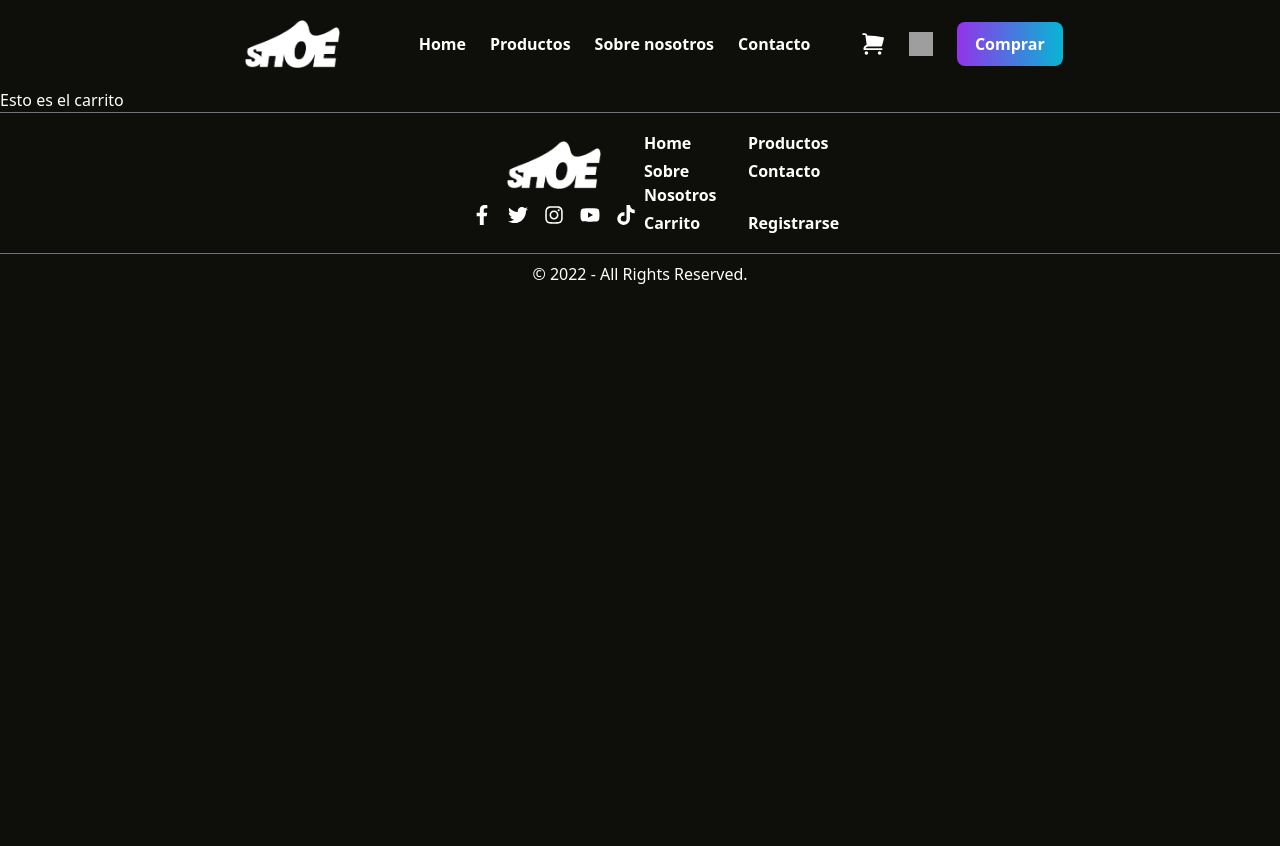
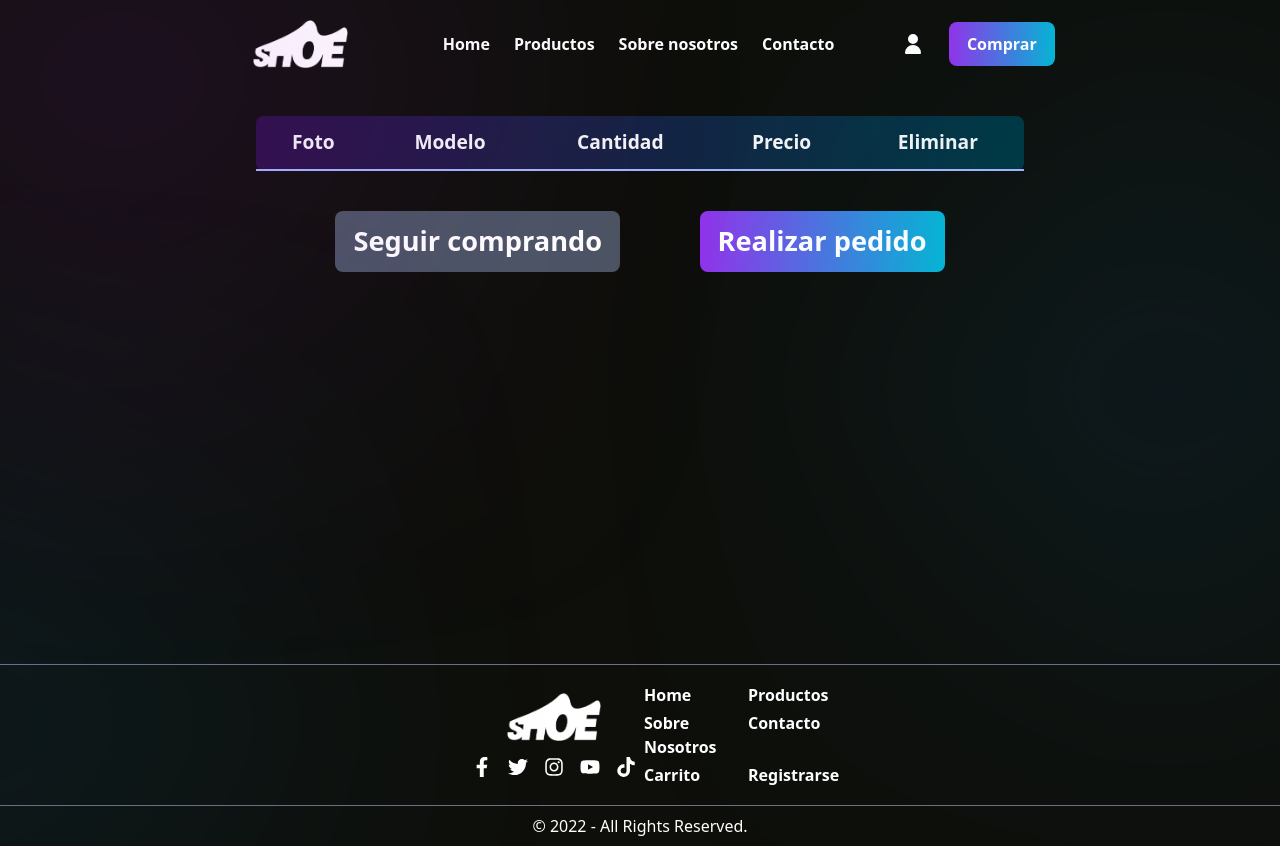
Before and after one commit to IgnacioLF/tienda_zapatillas_web, a React (Vite) app: page /carrito in a window 1280 px wide. Before the commit the page ends 800 px from the top, so only its background shows below. Built offline with nearby package versions, Linux system fonts and the light colour scheme.

Commit message:
-added cart

```diff
--- a/src/App.jsx
+++ b/src/App.jsx
@@ -10,12 +10,13 @@ import SobreNosotros from "./pages/SobreNosotros";
 import Tienda from "./pages/Tienda";
 import ZapatillaDetalles from "./pages/ZapatillaDetalles";
 import Cookies from "universal-cookie";
+import Checkout from "./pages/Checkout";
 
 export const userContext = createContext();
 
 function App() {
   const cookies = new Cookies();
-  const [userId, setUserId] = useState("");
+  const [userId, setUserId] = useState(null);
 
   useEffect(() => {
     setUserId(cookies.get("user"));
@@ -38,6 +39,7 @@ function App() {
             path="/zapatilla/:zapatillaID"
             element={<ZapatillaDetalles />}
           />
+          <Route path="/checkout" element={<Checkout />} />
         </Routes>
         <Footer />
       </userContext.Provider>
--- a/src/api/ServicioWebCarrito_Spring.js
+++ b/src/api/ServicioWebCarrito_Spring.js
@@ -15,3 +15,21 @@ export const agregarZapatillaCarrito = async (id, cantidad) => {
       return err;
     });
 };
+
+// GET
+export const obtenerCarrito = (userId) => {
+  const url = `${SpringHost}ServicioWebCarrito/obtenerProductosCarrito?userId=${userId}`;
+
+  return fetch(url)
+    .then((response) => {
+      console.log("response :", response);
+      return response.json();
+    })
+    .then((data) => {
+      console.log("data :", data);
+      return data;
+    })
+    .catch((error) => {
+      console.log("error :", error);
+    });
+};
--- a/src/components/Header.jsx
+++ b/src/components/Header.jsx
@@ -25,7 +25,11 @@ const Header = () => {
   const { userId, setUserId } = useContext(userContext);
 
   useEffect(() => {
-    if (cookies.get("user") !== "") {
+    if (
+      cookies.get("user") !== "" &&
+      cookies.get("user") !== undefined &&
+      cookies.get("user") !== null
+    ) {
       setIsLogged(true);
     }
   }, []);
--- a/src/pages/Cart.jsx
+++ b/src/pages/Cart.jsx
@@ -1,5 +1,128 @@
+/* eslint-disable camelcase */
+import { SpringHost } from "../constants/constants";
+import RedButton from "../components/RedButton";
+import OutlineButton from "../components/OutlineButton";
+import PurpleButton from "../components/PurpleButton";
+import { useNavigate } from "react-router-dom";
+import { useContext, useEffect, useState } from "react";
+import { userContext } from "../App";
+import { obtenerCarrito } from "../api/ServicioWebCarrito_Spring";
+
 const Cart = () => {
-  return <div className="text-white">Esto es el carrito</div>;
+  const navigate = useNavigate();
+  const { userId } = useContext(userContext);
+  const [cartData, setCartData] = useState(null);
+
+  useEffect(() => {
+    if (userId === "") {
+      navigate("/");
+    } else if (userId !== null && userId !== undefined) {
+      const getCarrito = async () => {
+        const res = await obtenerCarrito(userId);
+        setCartData(res);
+      };
+      getCarrito();
+    }
+  }, [userId]);
+
+  const handleOnClickSeguirComprando = () => {
+    navigate("/tienda");
+  };
+
+  const handleOnClickCheckout = () => {
+    if (cartData.length > 0 && cartData !== null) {
+      navigate("/checkout");
+    }
+  };
+
+  return (
+    <div className="text-white flex justify-center">
+      <div
+        id="purple_blur_top_left"
+        className="absolute z-[0] top-[0%] left-0 bottom-0 w-[20%] h-[20%] purple__gradient rounded-full"
+      />
+      <div
+        id="cyan_blur_top_right"
+        className="absolute z-[0] top-[40%] right-0 bottom-0 w-[17%] h-[17%] cyan__gradient rounded-full"
+      />
+      <div
+        id="cyan_blur_middle_left"
+        className="absolute z-[0] left-[-10%] top-[82%] bottom-0 w-[17%] h-[17%] cyan__gradient rounded-full"
+      />
+      <div className="max-w-[60%] w-full min-h-[71vh] mt-2">
+        <table className="w-full rounded-lg m-5 mx-auto text-gray-100 bg-gradient-to-r from-[#2b1046] to-[#003741] text-[1.2rem]">
+          <thead>
+            <tr className="text-center border-b-2 border-indigo-300">
+              <th className="px-4 py-3">Foto</th>
+              <th className="px-4 py-3">Modelo</th>
+              <th className="px-4 py-3">Cantidad</th>
+              <th className="px-4 py-3">Precio</th>
+              <th className="px-4 py-3">Eliminar</th>
+            </tr>
+          </thead>
+          <tbody>
+            {cartData &&
+              cartData.map((cartItem, index) => {
+                const { cantidad, modelo, precio, zapatilla_id } = cartItem;
+                let rowStyles = "border-b border-indigo-400 text-center";
+                if (index === cartData.length - 1) {
+                  rowStyles = "rounded-b-lg text-center";
+                }
+
+                return (
+                  <tr key={index} className={rowStyles}>
+                    <td className="px-4 py-3 flex items-center justify-center">
+                      <img
+                        src={`${SpringHost}/subidas/${zapatilla_id}.png`}
+                        className="h-[100px] w-[100px]"
+                      />
+                    </td>
+                    <td className="px-4 py-3">{modelo}</td>
+                    <td className="px-4 py-3 text-gray-900">
+                      <input
+                        type={"number"}
+                        className="w-[5rem] text-center py-2 px-1 rounded-xl font-semibold"
+                        value={cantidad}
+                      />
+                    </td>
+                    <td className="px-4 py-3">{precio}$</td>
+                    <td className="px-4 py-3">
+                      <RedButton Click={() => alert("TODO")}>
+                        <svg
+                          xmlns="http://www.w3.org/2000/svg"
+                          fill="none"
+                          viewBox="0 0 24 24"
+                          strokeWidth={4}
+                          stroke="currentColor"
+                          className="w-6 h-6"
+                        >
+                          <path
+                            strokeLinecap="round"
+                            strokeLinejoin="round"
+                            d="M6 18L18 6M6 6l12 12"
+                          />
+                        </svg>
+                      </RedButton>
+                    </td>
+                  </tr>
+                );
+              })}
+          </tbody>
+        </table>
+        <div className="w-full flex justify-evenly mt-10 text-[1.7rem] mb-10">
+          <OutlineButton
+            Click={handleOnClickSeguirComprando}
+            styles={"font-bold "}
+          >
+            Seguir comprando
+          </OutlineButton>
+          <PurpleButton Click={handleOnClickCheckout} styles={"font-bold"}>
+            Realizar pedido
+          </PurpleButton>
+        </div>
+      </div>
+    </div>
+  );
 };
 
 export default Cart;
--- /dev/null
+++ b/src/pages/Checkout.jsx
@@ -0,0 +1,39 @@
+import { useContext, useEffect, useState } from "react";
+import { useNavigate } from "react-router-dom";
+import { userContext } from "../App";
+import { obtenerCarrito } from "../api/ServicioWebCarrito_Spring";
+
+const Checkout = () => {
+  const navigate = useNavigate();
+  const { userId } = useContext(userContext);
+  const [pasoCheckout, setPasoCheckout] = useState(1);
+
+  useEffect(() => {
+    if (userId === "") {
+      navigate("/");
+    } else if (userId !== null && userId !== undefined) {
+      const checkCartAndUser = async () => {
+        const res = await obtenerCarrito(userId);
+        const carrito = res;
+        if (carrito === null || carrito.length <= 0) {
+          navigate("/");
+        }
+      };
+      checkCartAndUser();
+    }
+  }, [userId]);
+
+  if (pasoCheckout === 1) {
+    return <div className="text-white">Paso 1</div>;
+  }
+  if (pasoCheckout === 2) {
+    return <div className="text-white">Paso 2</div>;
+  }
+  if (pasoCheckout === 3) {
+    return <div className="text-white">Paso 3</div>;
+  }
+  // TODO check
+  return <div className="text-white">Esto es el Checkout</div>;
+};
+
+export default Checkout;
```
